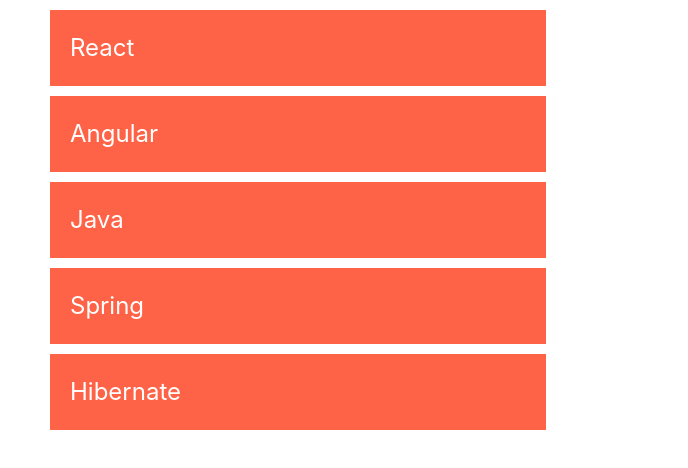
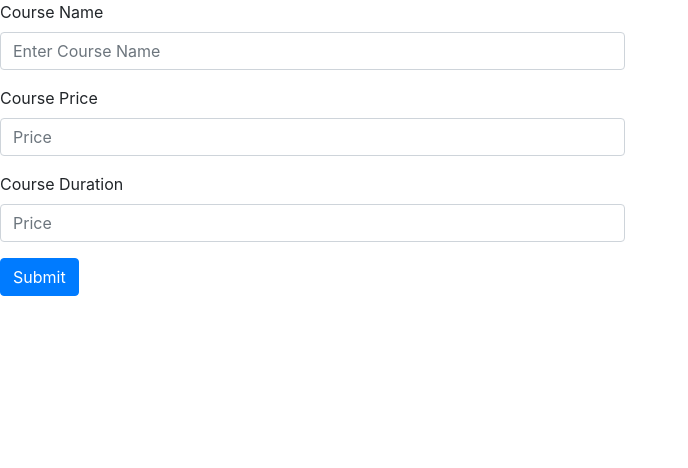
Before and after one commit to prashdeep/react-course-flix, a React (Create React App) app: page /add in a window 1280 px wide. Shown: the top 468 px of the page, without its empty margins (0-688 px from the left). Built offline with nearby package versions, Linux system fonts and the light colour scheme.

Commit message:
committing the changes

```diff
--- a/package.json
+++ b/package.json
@@ -6,6 +6,8 @@
     "bootstrap": "^4.3.1",
     "react": "^16.8.6",
     "react-dom": "^16.8.6",
+    "react-router": "^5.0.1",
+    "react-router-dom": "^5.0.1",
     "react-scripts": "3.0.1"
   },
   "scripts": {
--- /dev/null
+++ b/src/components/AddCourse.js
@@ -0,0 +1,31 @@
+import React from 'react';
+
+class AddCourse extends React.Component {
+
+    render(){
+        return (
+            <div className="row">
+                <div className="col-md-6">
+                <form>
+                        <div className="form-group">
+                            <label for="name">Course Name</label>
+                            <input type="text" className="form-control" id="courseName" aria-describedby="courseName" placeholder="Enter Course Name"/>
+                        </div>
+                        <div className="form-group">
+                            <label for="price">Course Price </label>
+                            <input type="text" class="form-control" id="price" placeholder="Price"/>
+                        </div>
+                        <div className="form-group">
+                            <label for="duration">Course Duration </label>
+                            <input type="text" class="form-control" id="duration" placeholder="Price"/>
+                        </div>
+
+                        <button type="submit" class="btn btn-primary">Submit</button>
+                    </form>
+                </div>
+            </div>
+        );
+    }
+}
+
+export default AddCourse
--- a/src/index.js
+++ b/src/index.js
@@ -2,6 +2,21 @@
 import ReactDOM from 'react-dom';
 import App from './App';
 import 'bootstrap/dist/css/bootstrap.min.css';
+import {BrowserRouter} from 'react-router-dom';
+import Route from 'react-router-dom/Route';
+import AddCourse from './components/AddCourse';
 
+ReactDOM.render(
+    <BrowserRouter>
 
-ReactDOM.render(<App />, document.getElementById('root'));
+       <Route path="/" exact component={App}/>
+       <Route path="/add" exact component={AddCourse}/>
+
+       <Route path="/details" exact render={
+           ()=>{
+              return (<h1>This is Course details page</h1>)
+            }
+        }/>
+    </BrowserRouter>,
+
+    document.getElementById('root'));
```
Also changed, not shown: 1 other file (tests, documents, lock files or other folders).
